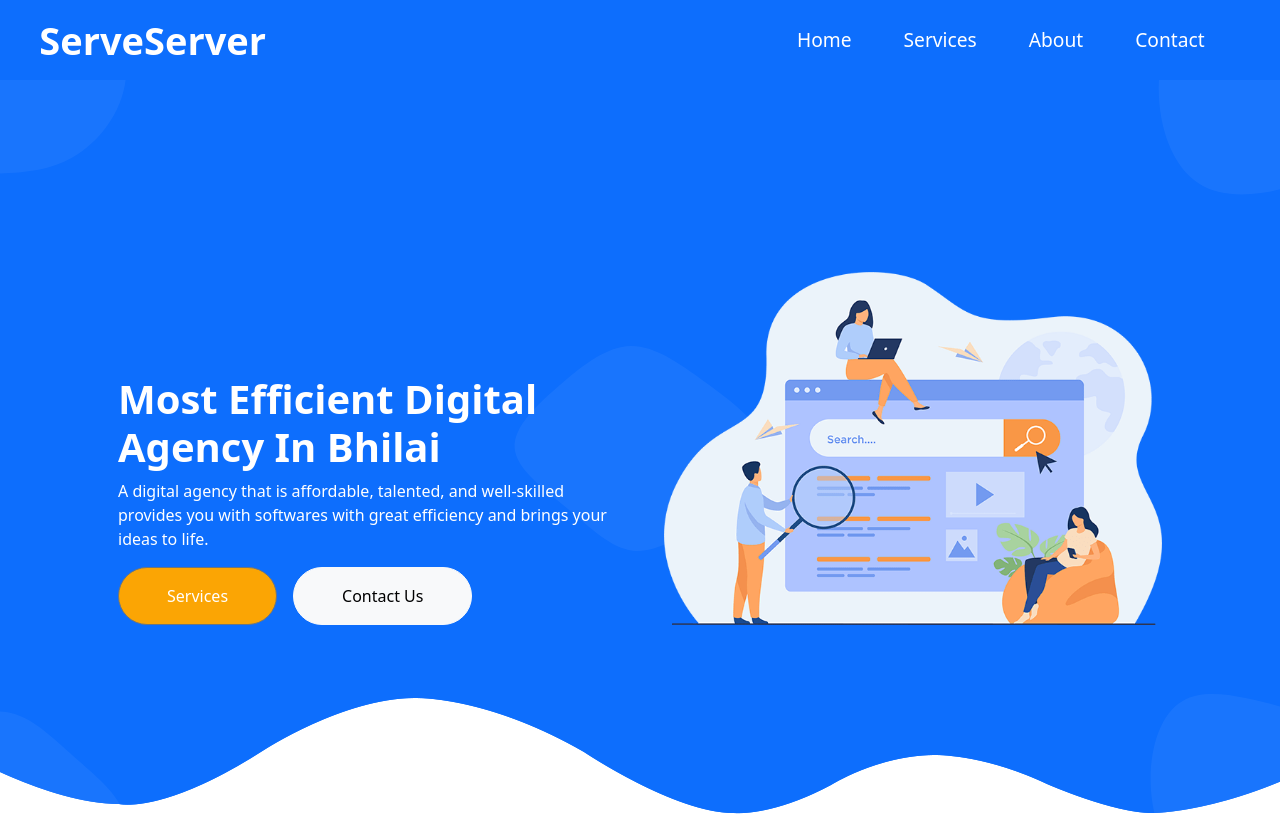
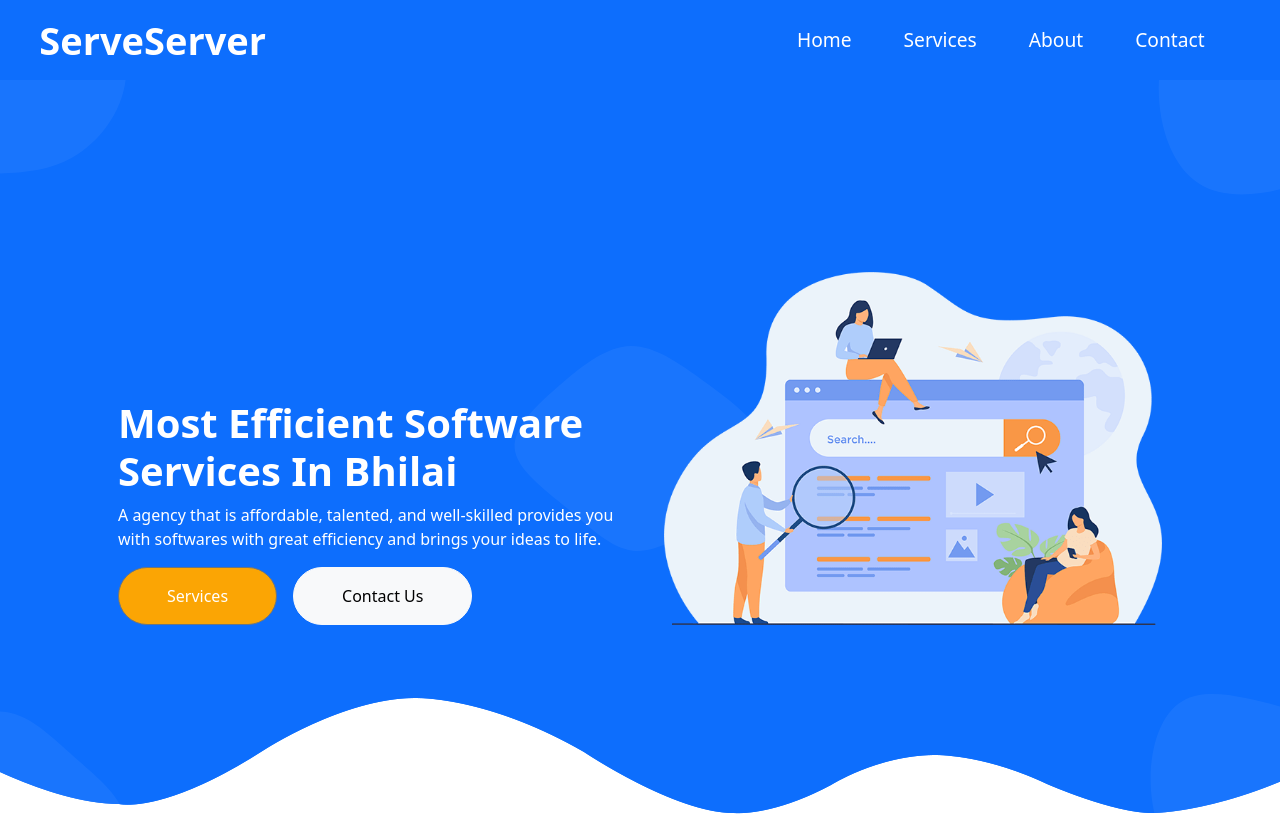
Before and after one commit to Jalajj/ServeServer, a React (Create React App) app: page / in a window 1280 px wide. Shown: the top 816 px of the page. Built offline with nearby package versions, Linux system fonts and the light colour scheme; a web font is replaced by a local one.

Commit message:
Optimized heading

```diff
--- a/public/index.html
+++ b/public/index.html
@@ -34,7 +34,7 @@
       work correctly both with client-side routing and a non-root public URL.
       Learn how to configure a non-root public URL by running `npm run build`.
     -->
-    <title>Most Efficient digital agency in bhilai</title>
+    <title>Most Efficient software services in bhilai</title>
   </head>
   <body>
     <noscript>You need to enable JavaScript to run this app.</noscript>
--- a/src/components/Home/Home.js
+++ b/src/components/Home/Home.js
@@ -12,10 +12,10 @@ function Home() {
 
               <div class="col-lg-6 text-center text-lg-start">
               <Fade left>
-                  <h1 class="text-white mb-4 animated slideInDown" style={{color:'white'}}>Most Efficient Digital Agency In Bhilai</h1>
+                  <h1 class="text-white mb-4 animated slideInDown" style={{color:'white'}}>Most Efficient Software Services In Bhilai</h1>
 
                   <p class="text-white pb-3 animated slideInDown"  style={{color:'white'}}>
-                  A digital agency that is affordable, talented, and well-skilled provides you with softwares with great efficiency and brings your ideas to life.
+                  A agency that is affordable, talented, and well-skilled provides you with softwares with great efficiency and brings your ideas to life.
                   </p>
              </Fade>
                   <a href="/services" class="btn btn-secondary py-sm-3 px-sm-5 rounded-pill me-3 animated slideInLeft" style={{backgroundColor:"#FBA504"}}>Services</a>
```
